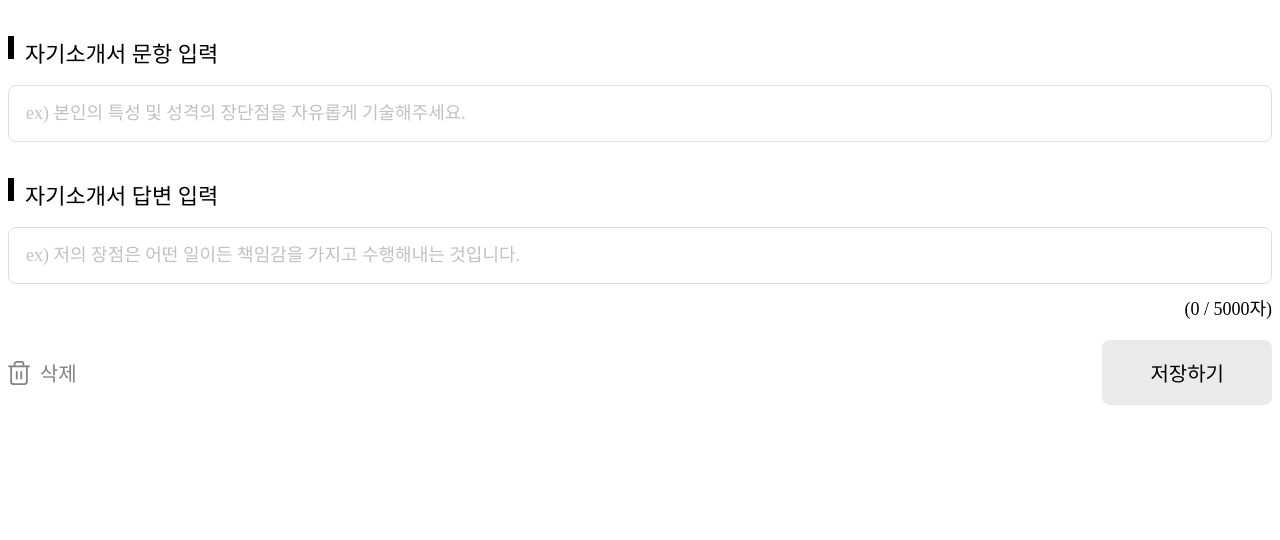
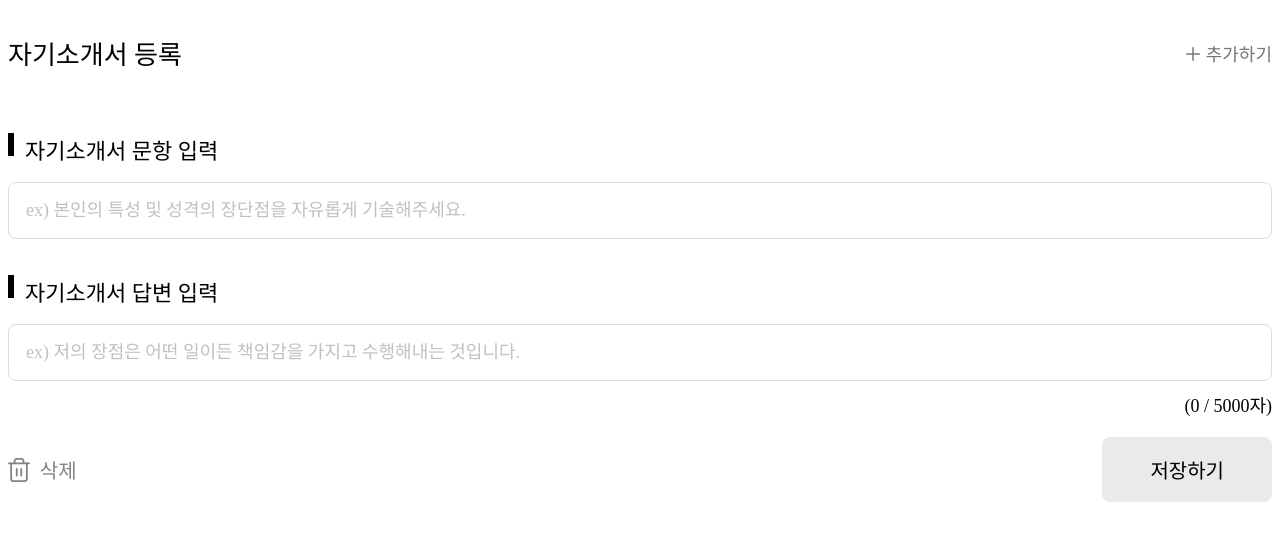
Before and after one commit to SominLeeeeee/highlightme_front_public, a React (Create React App) app: page /coverletter in a window 1280 px wide. Shown: the top 540 px of the page. Built offline with nearby package versions, Linux system fonts and the light colour scheme; the HTML template or start-up script is replaced by a standard one.

Commit message:
자기소개서 문항 리스트 헤더 추가

```diff
--- a/src/components/ClList.js
+++ b/src/components/ClList.js
@@ -0,0 +1,19 @@
+import React, { useState } from "react";
+import { Redirect } from "react-router-dom";
+import "./clList.scss";
+
+function ClList() {
+  return (
+    <div>
+      <div className="clListHeader">
+        <p className="clListTitle">자기소개서 등록</p>
+        <div className="clQuestionPlus">
+          <img src="/images/ic-mydocs-plus.svg" />
+          <p>추가하기</p>
+        </div>
+      </div>
+    </div>
+  );
+}
+
+export default ClList;
--- a/src/components/clList.scss
+++ b/src/components/clList.scss
@@ -0,0 +1,25 @@
+.clListHeader {
+  display: flex;
+  justify-content: space-between;
+  align-items: center;
+
+  .clListTitle {
+    font-size: 2.6rem;
+    font-family: "AppleSDGothicNeo-Bold";
+  }
+
+  .clQuestionPlus {
+    img {
+      display: inline;
+      width: 1.4rem;
+      height: 1.4rem;
+      margin-right: 0.6rem;
+    }
+    p {
+      display: inline;
+      color: #777777;
+      font-size: 1.8rem;
+      font-family: "AppleSDGothicNeo-Medium";
+    }
+  }
+}
--- a/src/routes/Coverletter.js
+++ b/src/routes/Coverletter.js
@@ -1,9 +1,11 @@
 import React from "react";
 import "../style/coverletter.scss";
 import ClInput from "../components/ClInput";
+import ClList from "../components/ClList";
 function Coverletter() {
   return (
     <div>
+      <ClList></ClList>
       <ClInput></ClInput>
     </div>
   );
```
Also changed, not shown: public/images/ic-mydocs-plus.svg (added), src/components/ClQuestion.js (added), src/components/clQuestion.scss (added).
